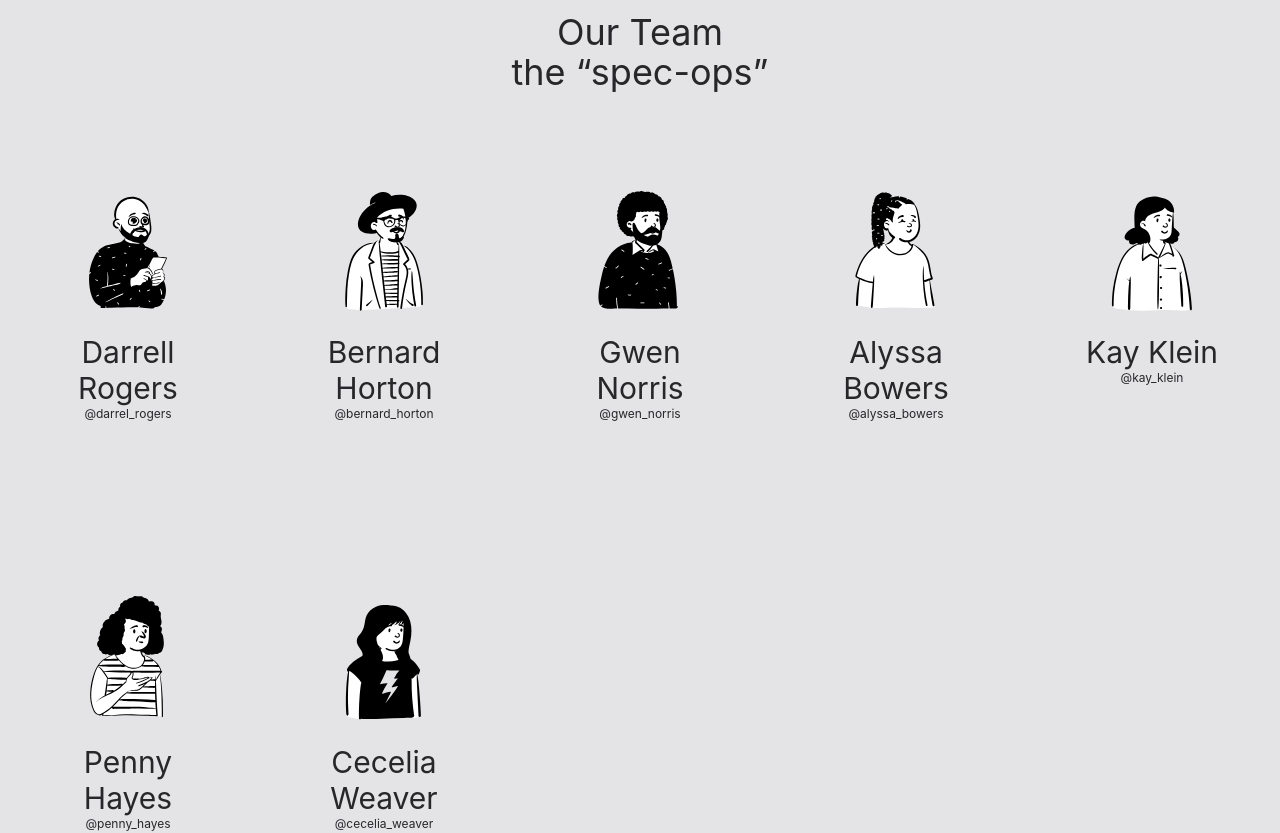
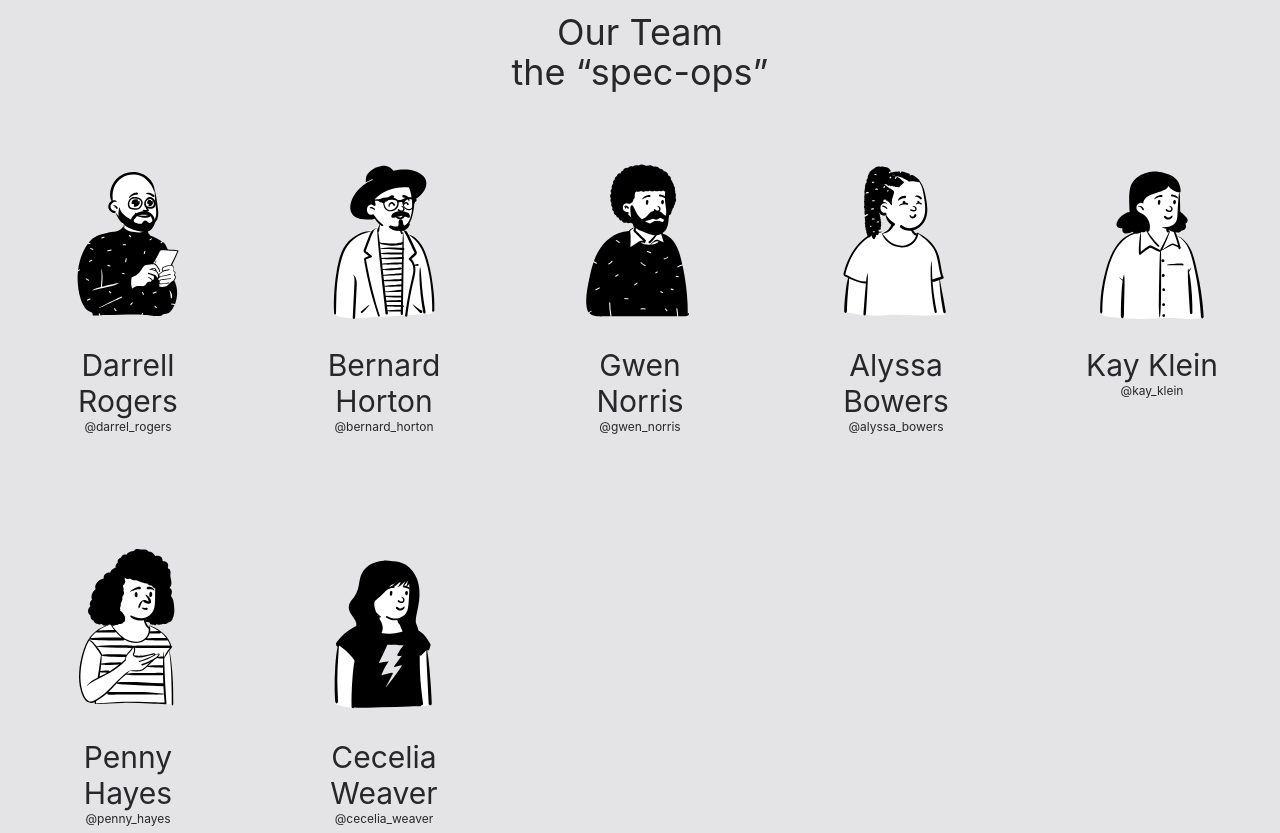
Before and after one commit to sisyphusCoding/testui, a Next.js app: page / in a window 1280 px wide. Shown: the part 1140-1973 px from the top of the page. Built offline with nearby package versions, Linux system fonts and the light colour scheme.

Commit message:
done with skill and bugs

```diff
--- a/components/member.tsx
+++ b/components/member.tsx
@@ -11,12 +11,12 @@ const Member: FC<Props> = ({ id, name, socialID }) => {
   const [loaded, setLoaded] = useState<boolean>(false);
 
   return (
-    <div className="overflow-hidden py-10 px-5">
+    <div className="overflow-hidden py-2">
       <Image
         className={`
         will-change-transform transform-gpu
         duration-[2s] transition-all ease
-        ${loaded ? "opacity-100 translate-y-0" : "opacity-0 translate-y-36"}`}
+        ${loaded ? "opacity-100 translate-y-0" : "opacity-0 translate-y-40"}`}
         onLoad={() => setLoaded(true)}
         src={`/assets/member/peep-${id}.svg`}
         loading='lazy'
```
